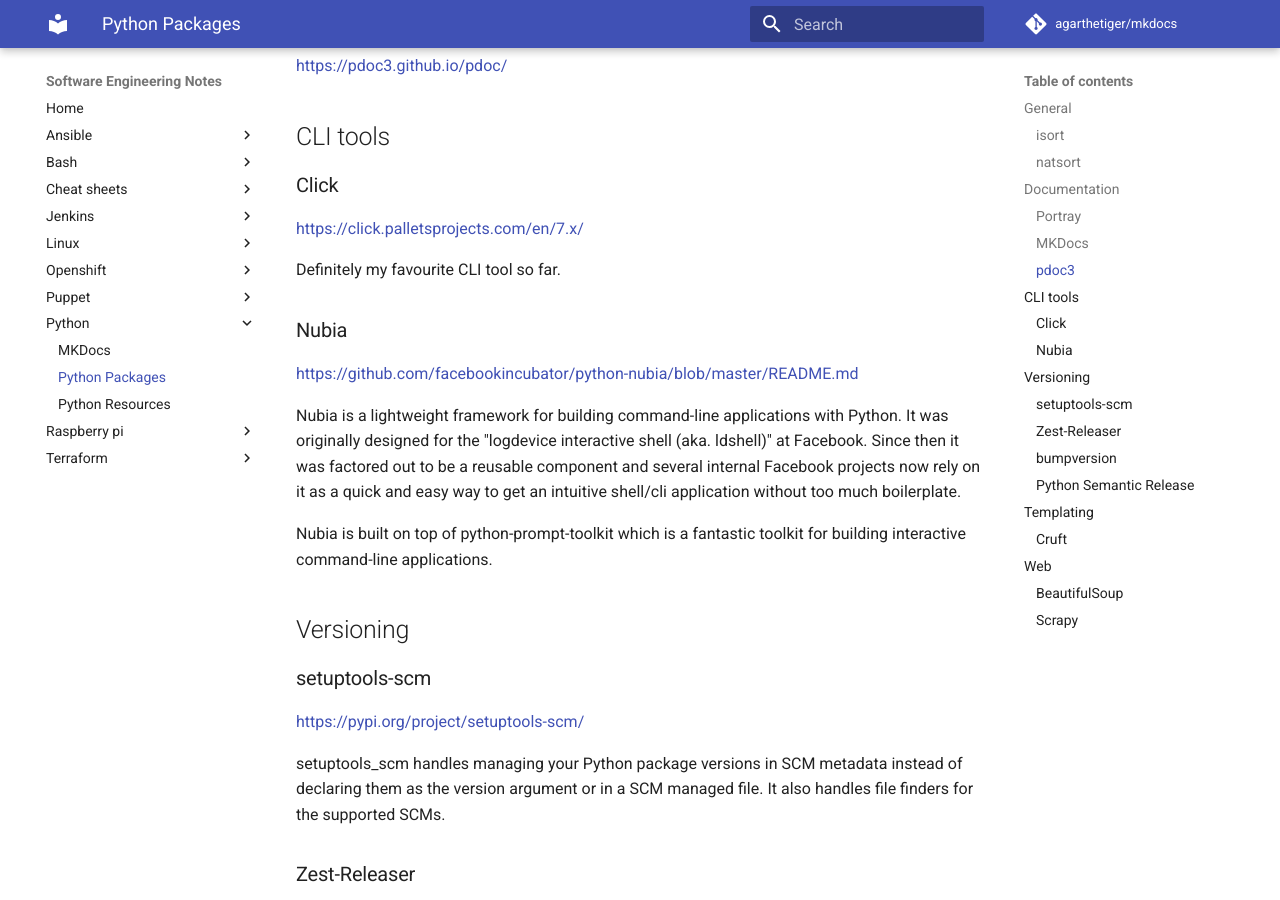
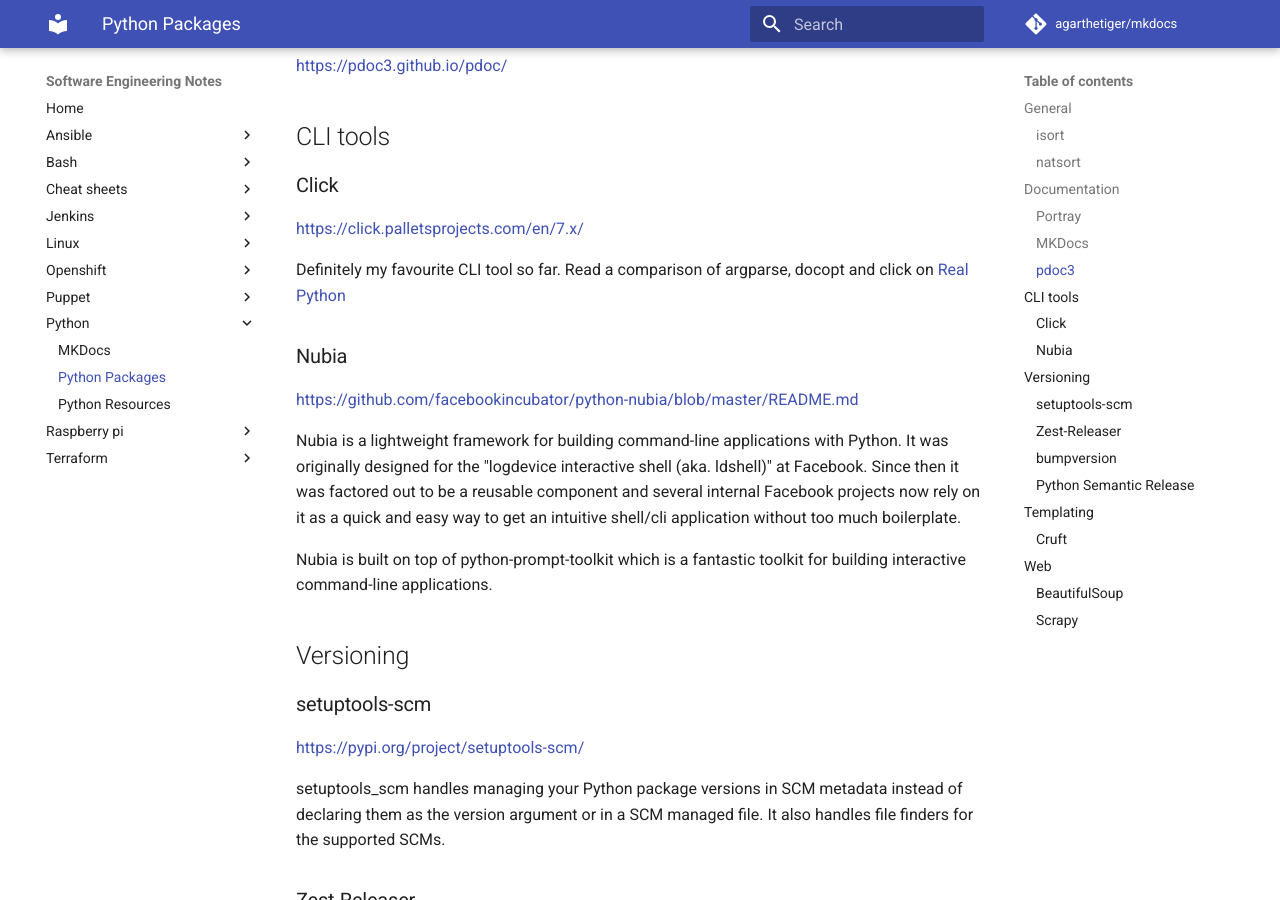
Before and after one commit to agarthetiger/mkdocs, an MkDocs documentation site: the page built from docs/python/packages.md, in a window 1280 px wide and 900 px high, scrolled down 780 px. Built offline with MkDocs 1.6.1 and Material for MkDocs 9.7.7, drawn with Linux system fonts in a browser that asks for light colours; comment, search, counter and statistics services are not loaded.

Commit message:
Update packages.md

```diff
--- a/docs/python/packages.md
+++ b/docs/python/packages.md
@@ -34,7 +34,7 @@
 
 https://click.palletsprojects.com/en/7.x/
 
-Definitely my favourite CLI tool so far.
+Definitely my favourite CLI tool so far. Read a comparison of argparse, docopt and click on [Real Python](https://realpython.com/comparing-python-command-line-parsing-libraries-argparse-docopt-click/)
 
 ### Nubia
 
```
